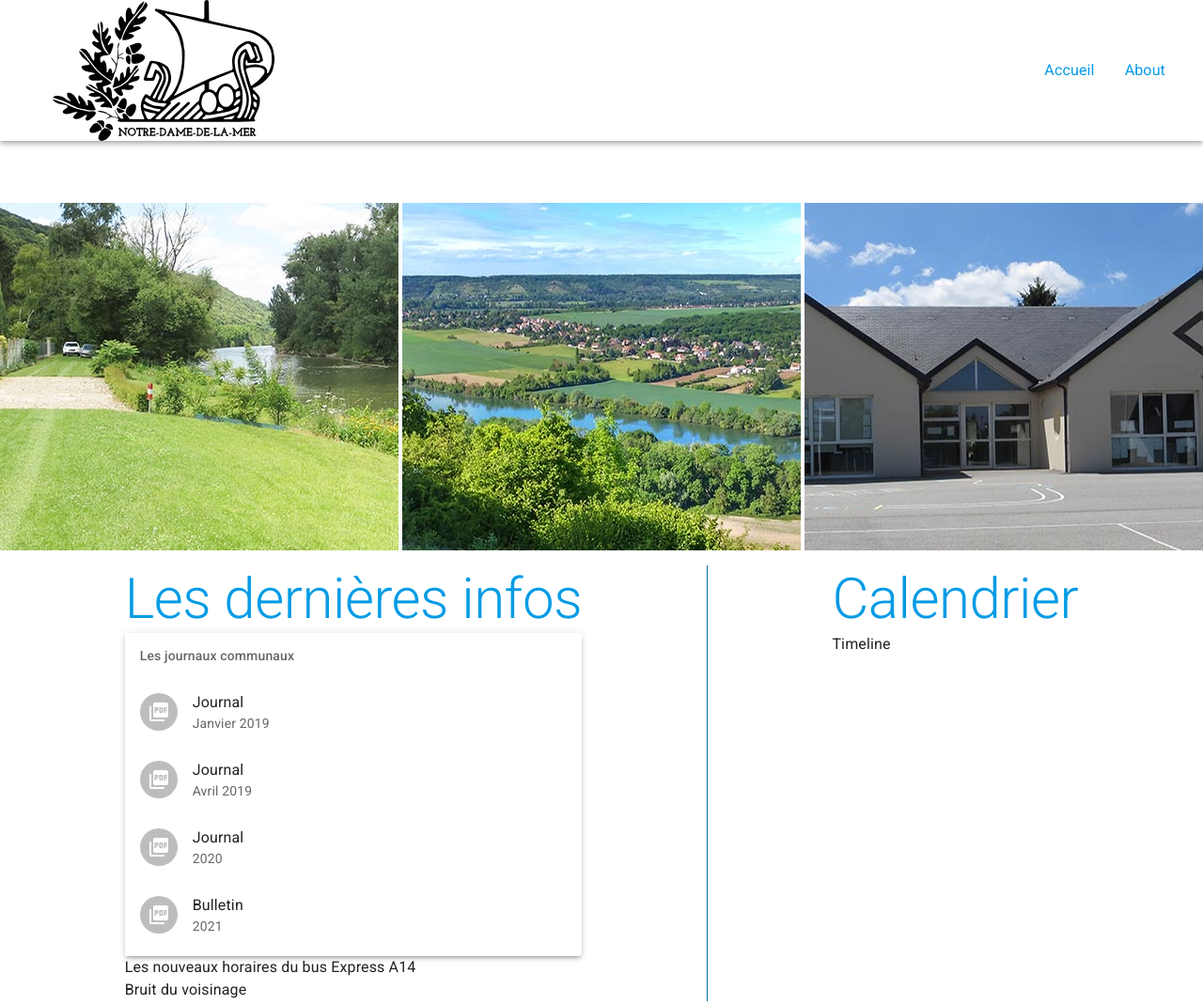
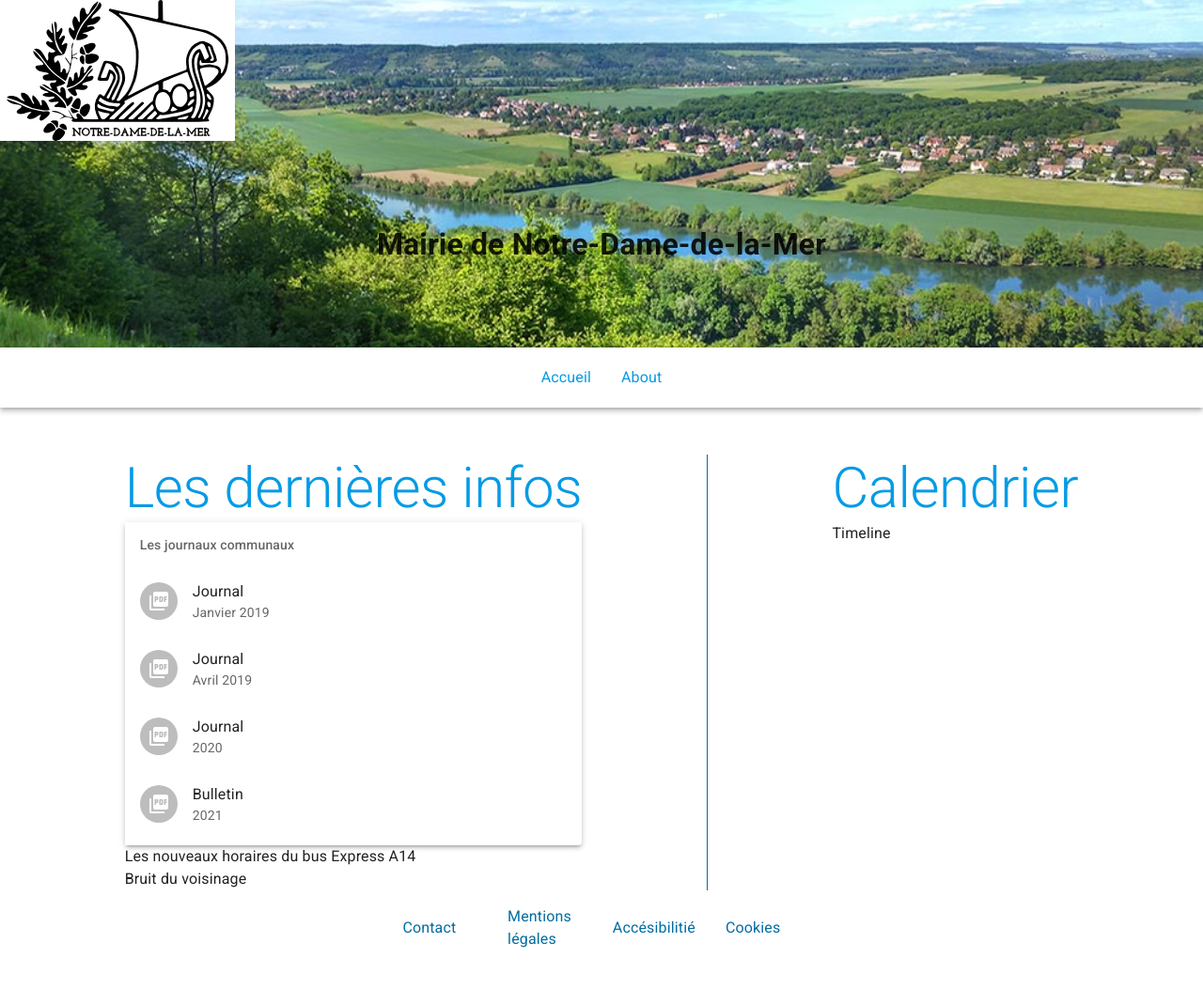
Before and after one commit to MairieNotreDameDeLaMer/website, a Gatsby site: page / in a window 1280 px wide. Shown: the top 1069 px of the page at 94% size. After the commit the page ends 1028 px from the top, so only its background shows below. Built offline with nearby package versions, Linux system fonts and the light colour scheme; Gatsby itself is replaced by a stand-in of ours.

Commit message:
feat: improve header

```diff
--- a/src/components/Layout.tsx
+++ b/src/components/Layout.tsx
@@ -9,6 +9,11 @@ import List from '@mui/material/List'
 import ListItem from '@mui/material/ListItem'
 import Link from '@mui/material/Link'
 import Logo from '../images/logo.svg'
+import ImageList from '@mui/material/ImageList'
+import ImageListItem from '@mui/material/ImageListItem'
+import ImageOne from '../images/diapo-rivage.jpeg'
+import ImageDeux from '../images/diapo-mairie-haut.jpeg'
+import ImageTrois from '../images/diapo-ecole4.jpeg'
 
 export default function Layout({ pageTitle, children }) {
   return (
@@ -17,12 +22,51 @@ export default function Layout({ pageTitle, children }) {
         <title>{pageTitle}</title>
       </Helmet>
       <header>
+        <Box
+          sx={{
+            backgroundImage: `url(${ImageDeux})`,
+            backgroundSize: 'cover',
+            backgroundRepeat: 'no-repeat',
+            backgroundPosition: 'center',
+            height: '370px',
+            display: 'flex',
+            justifyContent: 'center',
+          }}
+        >
+          <Box
+            sx={{
+              width: '100%',
+              maxWidth: 1280,
+              display: 'flex',
+              flexDirection: 'column',
+              height: '100%',
+            }}
+          >
+            <Box
+              sx={{
+                width: 250,
+                height: 150,
+                backgroundColor: 'white',
+              }}
+            >
+              <Logo viewBox="0 0 800 508" width="100%" height="100%" />
+            </Box>
+            <Box
+              sx={{
+                alignSelf: 'center',
+                display: 'flex',
+                justifyContent: 'center',
+                alignItems: 'center',
+                height: '100%',
+              }}
+            >
+              <h1>Mairie de Notre-Dame-de-la-Mer</h1>
+            </Box>
+          </Box>
+        </Box>
         <Box sx={{ flexGrow: 1 }}>
           <AppBar position="static">
-            <Toolbar sx={{ justifyContent: 'space-between' }}>
-              <Box sx={{ width: 300, height: 150 }}>
-                <Logo viewBox="0 0 800 508" width="100%" height="100%" />
-              </Box>
+            <Toolbar sx={{ justifyContent: 'center' }}>
               <nav>
                 <List sx={{ display: 'inline-flex' }}>
                   <ListItem>
--- a/src/pages/index.tsx
+++ b/src/pages/index.tsx
@@ -10,11 +10,6 @@ import ListItemAvatar from '@mui/material/ListItemAvatar'
 import Avatar from '@mui/material/Avatar'
 import PdfIcon from '@mui/icons-material/PictureAsPdf'
 import Paper from '@mui/material/Paper'
-import ImageList from '@mui/material/ImageList'
-import ImageListItem from '@mui/material/ImageListItem'
-import ImageOne from '../images/diapo-rivage.jpeg'
-import ImageDeux from '../images/diapo-mairie-haut.jpeg'
-import ImageTrois from '../images/diapo-ecole4.jpeg'
 
 // markup
 const IndexPage = () => {
@@ -26,27 +21,6 @@ const IndexPage = () => {
           flexDirection: 'column',
         }}
       >
-        <Box
-          sx={{
-            display: 'flex',
-            justifyContent: 'center',
-          }}
-        >
-          <ImageList
-            sx={{ width: '100%', height: 370, display: 'flex' }}
-            cols={3}
-          >
-            <ImageListItem>
-              <img src={ImageOne} loading="lazy" />
-            </ImageListItem>
-            <ImageListItem>
-              <img src={ImageDeux} loading="lazy" />
-            </ImageListItem>
-            <ImageListItem>
-              <img src={ImageTrois} loading="lazy" />
-            </ImageListItem>
-          </ImageList>
-        </Box>
         <Box
           sx={{
             display: 'flex',
```
